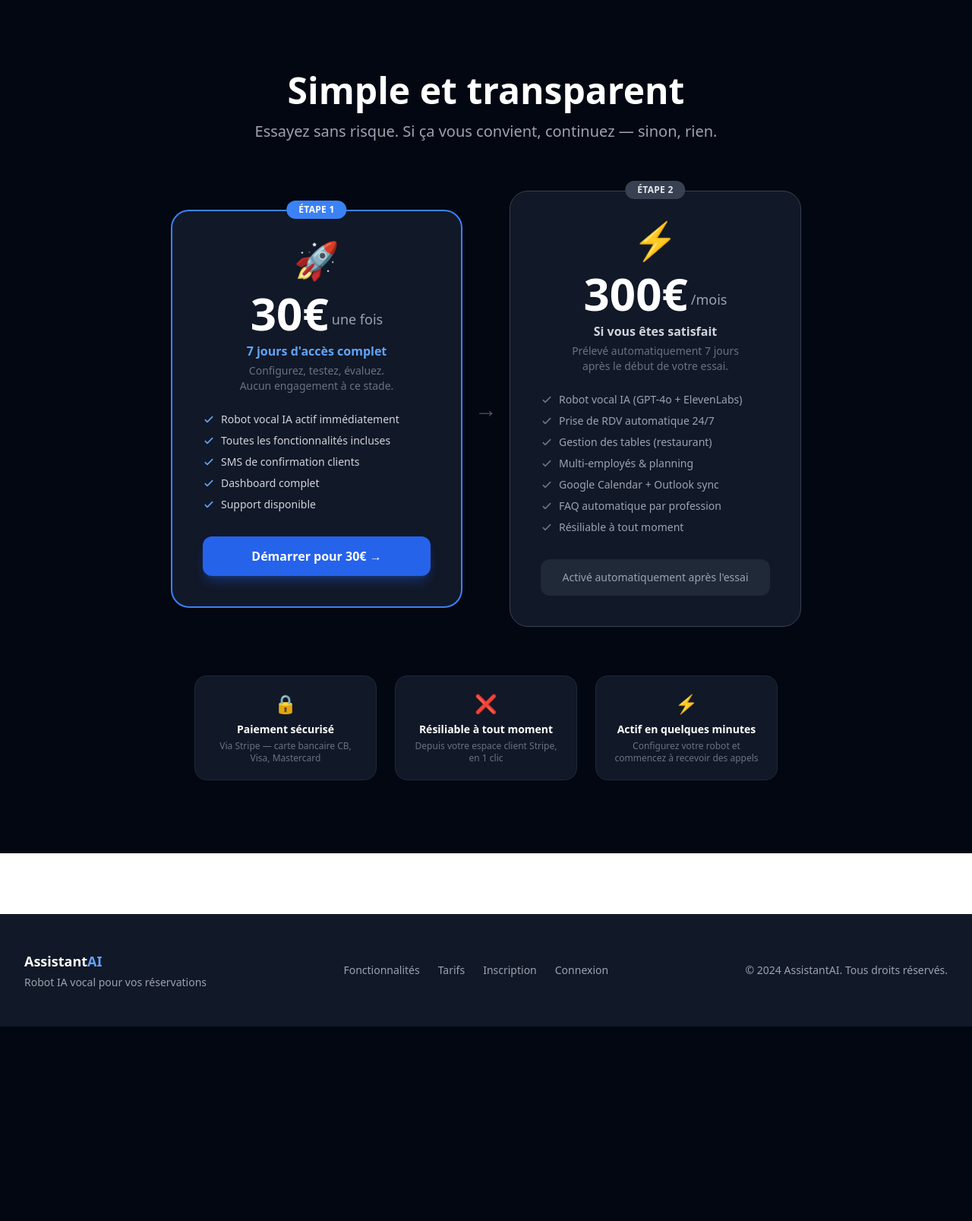
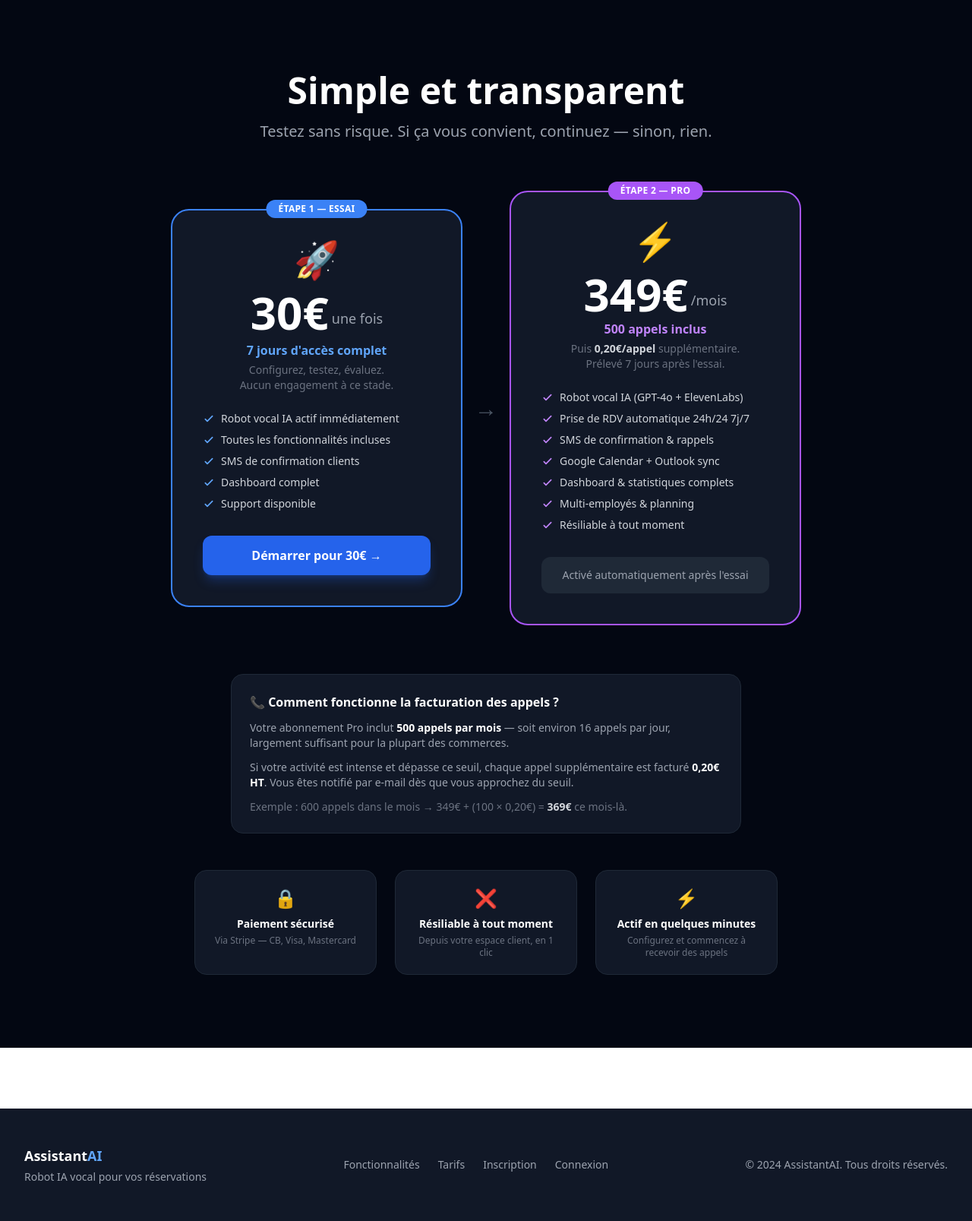
Before and after one commit to Thano02/assistantai, a FastAPI app: page /pricing in a window 1280 px wide. Shown: the part 65-1672 px from the top of the page at 76% size. Before the commit the page ends 1416 px from the top, so only its background shows below. Run offline with FastAPI, Linux system fonts and the light colour scheme; parts of the project's set-up code (start-up, migrations or seed data) failed here and were passed over; some libraries are stand-ins or nearby versions.

Commit message:
Update pricing to 349€/month + overage tracking in superadmin
- Pricing page: 349€/month, 500 calls included, then 0.20€/call
- Added explanatory overage section with clear example
- Superadmin: show monthly call count vs included (500)
- Superadmin: highlight overage calls + amount to bill client
- Show raw API cost (owner's cost) without markup

Co-Authored-By: Claude Sonnet 4.6 <noreply@anthropic.com>

```diff
--- a/templates/pricing.html
+++ b/templates/pricing.html
@@ -7,7 +7,7 @@
 
     <h1 class="text-5xl font-bold text-white mb-4">Simple et transparent</h1>
     <p class="text-xl text-gray-400 max-w-2xl mx-auto mb-16">
-      Essayez sans risque. Si ça vous convient, continuez — sinon, rien.
+      Testez sans risque. Si ça vous convient, continuez — sinon, rien.
     </p>
 
     <!-- Deux étapes -->
@@ -16,7 +16,7 @@
       <!-- Étape 1 : essai -->
       <div class="bg-gray-900 border-2 border-blue-500 rounded-3xl p-10 flex-1 max-w-sm relative">
         <div class="absolute -top-3.5 left-1/2 -translate-x-1/2 bg-blue-500 text-white text-xs font-bold px-4 py-1 rounded-full tracking-wide">
-          ÉTAPE 1
+          ÉTAPE 1 — ESSAI
         </div>
         <div class="text-5xl mb-4">🚀</div>
         <div class="flex items-end justify-center gap-1 mb-2">
@@ -51,30 +51,30 @@
       <div class="text-gray-600 text-3xl font-light hidden sm:block">→</div>
       <div class="text-gray-600 text-3xl font-light sm:hidden">↓</div>
 
-      <!-- Étape 2 : abonnement -->
-      <div class="bg-gray-900 border border-gray-700 rounded-3xl p-10 flex-1 max-w-sm relative">
-        <div class="absolute -top-3.5 left-1/2 -translate-x-1/2 bg-gray-700 text-gray-200 text-xs font-bold px-4 py-1 rounded-full tracking-wide">
-          ÉTAPE 2
+      <!-- Étape 2 : abonnement Pro -->
+      <div class="bg-gray-900 border-2 border-purple-500 rounded-3xl p-10 flex-1 max-w-sm relative">
+        <div class="absolute -top-3.5 left-1/2 -translate-x-1/2 bg-purple-500 text-white text-xs font-bold px-4 py-1 rounded-full tracking-wide">
+          ÉTAPE 2 — PRO
         </div>
         <div class="text-5xl mb-4">⚡</div>
-        <div class="flex items-end justify-center gap-1 mb-2">
-          <span class="text-6xl font-extrabold text-white">300€</span>
+        <div class="flex items-end justify-center gap-1 mb-1">
+          <span class="text-6xl font-extrabold text-white">349€</span>
           <span class="text-gray-400 text-lg mb-2">/mois</span>
         </div>
-        <p class="text-gray-300 font-semibold mb-1">Si vous êtes satisfait</p>
-        <p class="text-sm text-gray-500 mb-6">Prélevé automatiquement 7 jours<br>après le début de votre essai.</p>
+        <p class="text-purple-400 font-semibold mb-1">500 appels inclus</p>
+        <p class="text-sm text-gray-500 mb-6">Puis <span class="text-gray-300 font-semibold">0,20€/appel</span> supplémentaire.<br>Prélevé 7 jours après l'essai.</p>
         <ul class="space-y-2 text-left mb-8">
           {% for f in [
             "Robot vocal IA (GPT-4o + ElevenLabs)",
-            "Prise de RDV automatique 24/7",
-            "Gestion des tables (restaurant)",
+            "Prise de RDV automatique 24h/24 7j/7",
+            "SMS de confirmation & rappels",
+            "Google Calendar + Outlook sync",
+            "Dashboard & statistiques complets",
             "Multi-employés & planning",
-            "Google Calendar + Outlook sync",
-            "FAQ automatique par profession",
             "Résiliable à tout moment",
           ] %}
-          <li class="flex items-center gap-2 text-sm text-gray-400">
-            <svg class="w-4 h-4 text-gray-500 flex-shrink-0" fill="none" stroke="currentColor" viewBox="0 0 24 24">
+          <li class="flex items-center gap-2 text-sm text-gray-300">
+            <svg class="w-4 h-4 text-purple-400 flex-shrink-0" fill="none" stroke="currentColor" viewBox="0 0 24 24">
               <path stroke-linecap="round" stroke-linejoin="round" stroke-width="2.5" d="M5 13l4 4L19 7"/>
             </svg>
             {{ f }}
@@ -88,22 +88,36 @@
 
     </div>
 
+    <!-- Bloc overage explication -->
+    <div class="bg-gray-900 border border-gray-800 rounded-2xl p-6 max-w-2xl mx-auto mb-12 text-left">
+      <h3 class="text-white font-semibold mb-3">📞 Comment fonctionne la facturation des appels ?</h3>
+      <p class="text-sm text-gray-400 mb-3">
+        Votre abonnement Pro inclut <strong class="text-white">500 appels par mois</strong> — soit environ 16 appels par jour, largement suffisant pour la plupart des commerces.
+      </p>
+      <p class="text-sm text-gray-400 mb-3">
+        Si votre activité est intense et dépasse ce seuil, chaque appel supplémentaire est facturé <strong class="text-white">0,20€ HT</strong>. Vous êtes notifié par e-mail dès que vous approchez du seuil.
+      </p>
+      <p class="text-sm text-gray-500">
+        Exemple : 600 appels dans le mois → 349€ + (100 × 0,20€) = <strong class="text-gray-300">369€</strong> ce mois-là.
+      </p>
+    </div>
+
     <!-- Réassurance -->
     <div class="grid sm:grid-cols-3 gap-6 max-w-3xl mx-auto">
       <div class="bg-gray-900 border border-gray-800 rounded-2xl p-5 text-center">
         <div class="text-2xl mb-2">🔒</div>
         <p class="text-sm font-semibold text-white mb-1">Paiement sécurisé</p>
-        <p class="text-xs text-gray-500">Via Stripe — carte bancaire CB, Visa, Mastercard</p>
+        <p class="text-xs text-gray-500">Via Stripe — CB, Visa, Mastercard</p>
       </div>
       <div class="bg-gray-900 border border-gray-800 rounded-2xl p-5 text-center">
         <div class="text-2xl mb-2">❌</div>
         <p class="text-sm font-semibold text-white mb-1">Résiliable à tout moment</p>
-        <p class="text-xs text-gray-500">Depuis votre espace client Stripe, en 1 clic</p>
+        <p class="text-xs text-gray-500">Depuis votre espace client, en 1 clic</p>
       </div>
       <div class="bg-gray-900 border border-gray-800 rounded-2xl p-5 text-center">
         <div class="text-2xl mb-2">⚡</div>
         <p class="text-sm font-semibold text-white mb-1">Actif en quelques minutes</p>
-        <p class="text-xs text-gray-500">Configurez votre robot et commencez à recevoir des appels</p>
+        <p class="text-xs text-gray-500">Configurez et commencez à recevoir des appels</p>
       </div>
     </div>
 
```
Also changed, not shown: routers/superadmin.py (+17 -1 lines), templates/superadmin/business_detail.html (+31 -8 lines).
